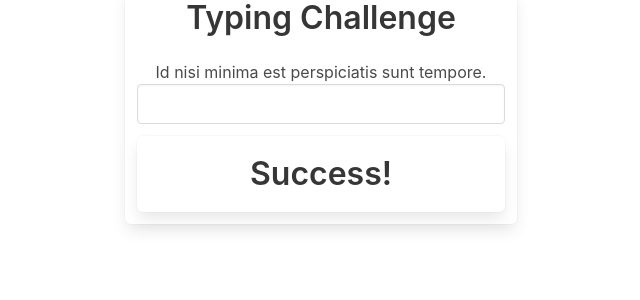
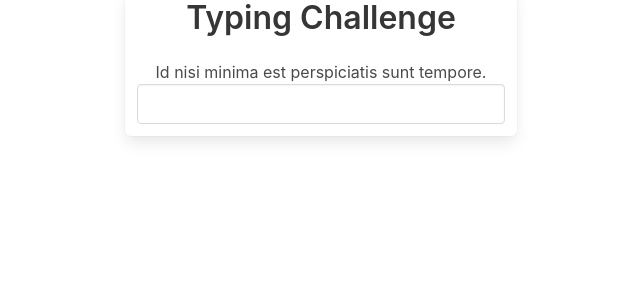
Before and after one commit to sudarmantoatmo/typing, an Angular app: page / in a window 1280 px wide. Shown: the top 300 px of the page, without its empty margins (319-959 px from the left). Built offline with nearby package versions, Linux system fonts and the light colour scheme.

Commit message:
51. Conditional Display

```diff
--- a/src/app/app.component.html
+++ b/src/app/app.component.html
@@ -9,7 +9,7 @@
         <input class="input" (input)="onInput($any($event.target).value)"/>
       </div>
 
-      <div class="box has-text-centered">
+      <div *ngIf="randomText === enteredText" class="box has-text-centered">
         <h1 class="title">Success!</h1>
       </div>
     </div>
--- a/src/app/app.component.ts
+++ b/src/app/app.component.ts
@@ -8,8 +8,11 @@ import { lorem } from 'faker';
 })
 export class AppComponent {
   randomText = lorem.sentence();
+  enteredText = '';
 
   onInput(value: string) {
-    console.log(value);
+    this.enteredText = value;
   }
+
+
 }
```
